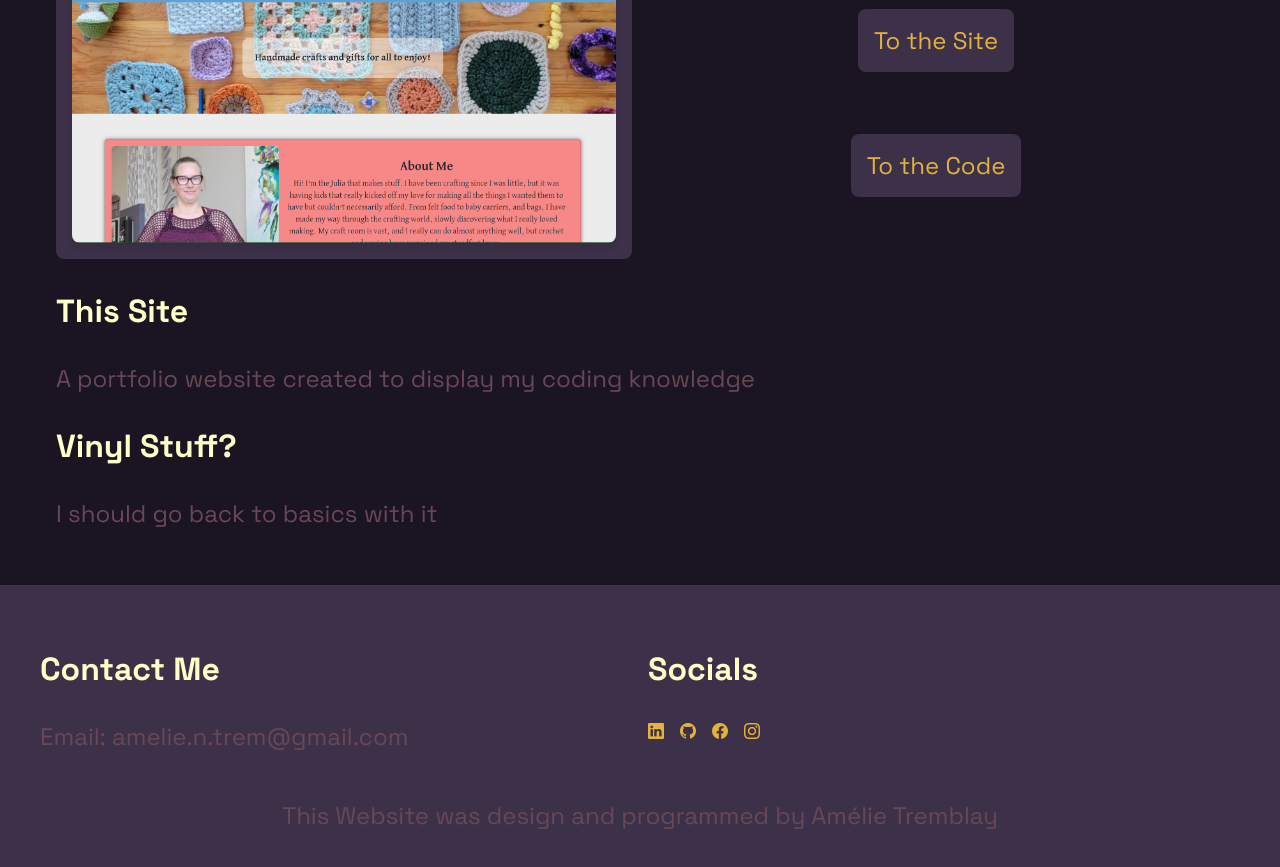
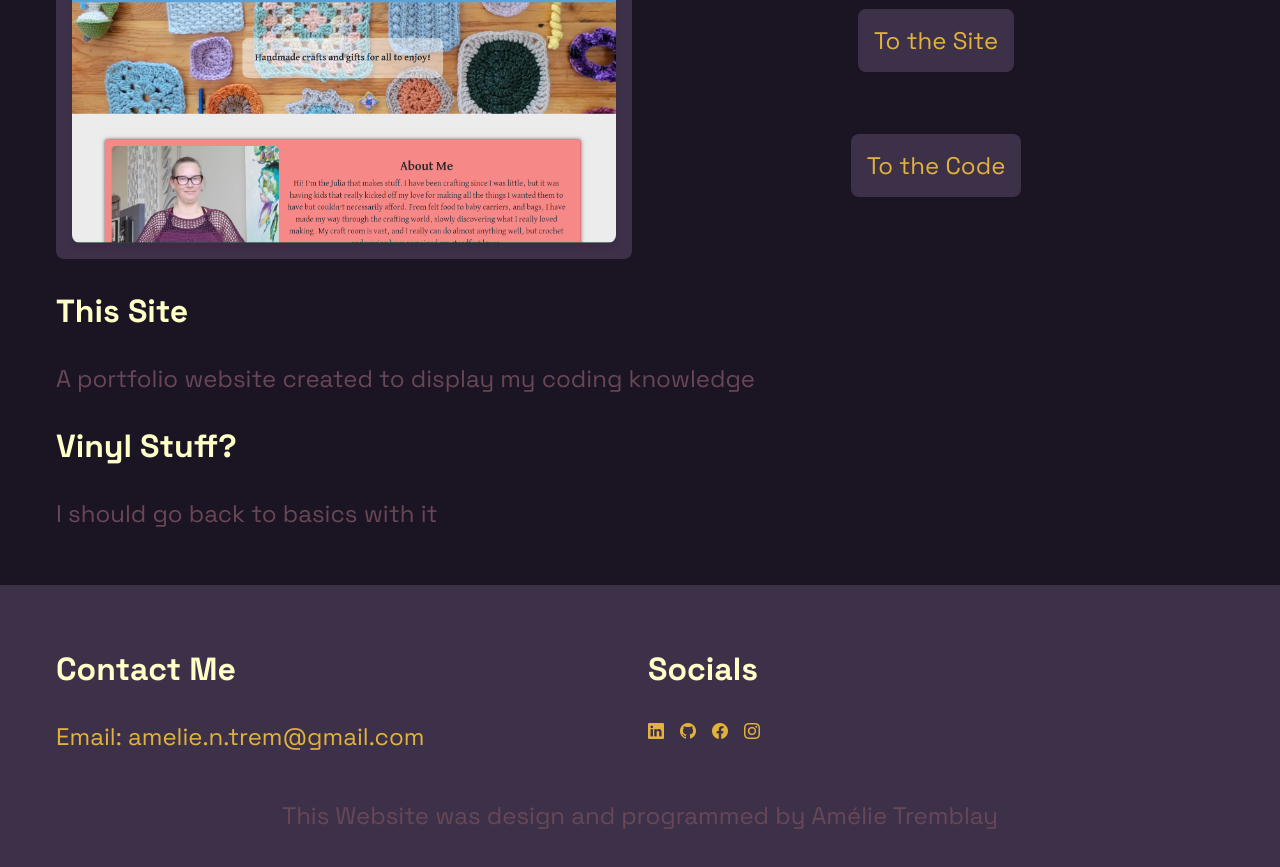
Before and after one commit to Atremblay9/personal-site, a Next.js app: page / in a window 1280 px wide. Shown: the part 2083-2950 px from the top of the page. Built offline with nearby package versions, Linux system fonts and the light colour scheme.

Commit message:
more footer

```diff
--- a/components/footer.js
+++ b/components/footer.js
@@ -5,7 +5,7 @@ export default function Footer() {
     return (
         <footer className="footer">
             <div className="footerContent">
-                <Grid container spacing={2} style={{ maxWidth: '1200px', margin: '1rem auto' }}>
+                <Grid container spacing={2} style={{ maxWidth: '1200px', margin: '1rem auto', padding: '0 1rem' }}>
 
                     <Grid size={6}>
                         <h3>Contact Me</h3>
@@ -22,7 +22,7 @@ export default function Footer() {
                     </Grid>
                 </Grid>
                 <Grid size={12} style={{ textAlign: 'center' }}>
-                        <p>This Website was design and programmed by Amélie Tremblay</p>
+                        <p className="footerInfo">This Website was design and programmed by Amélie Tremblay</p>
                 </Grid>
             </div>
         </footer>
--- a/styles/globals.css
+++ b/styles/globals.css
@@ -52,10 +52,6 @@ p {
   background-color: var(--foreground);
 }
 
-.footer {
-  padding: 1rem;
-  background-color: var(--foreground);
-}
 
 .content {
   padding: 1rem;
@@ -124,6 +120,19 @@ p {
   scrollbar-color: #E3B23C #3D314A;
 }
 
+
+.footer {
+  padding: 1rem;
+  background-color: var(--foreground);
+}
+
+.footer p {
+  color: var(--accentColour);
+}
+
+.footer .footerInfo {
+  color: var(--midColour);
+}
 .socials {
   display: flex;
   gap: 1rem;
```
